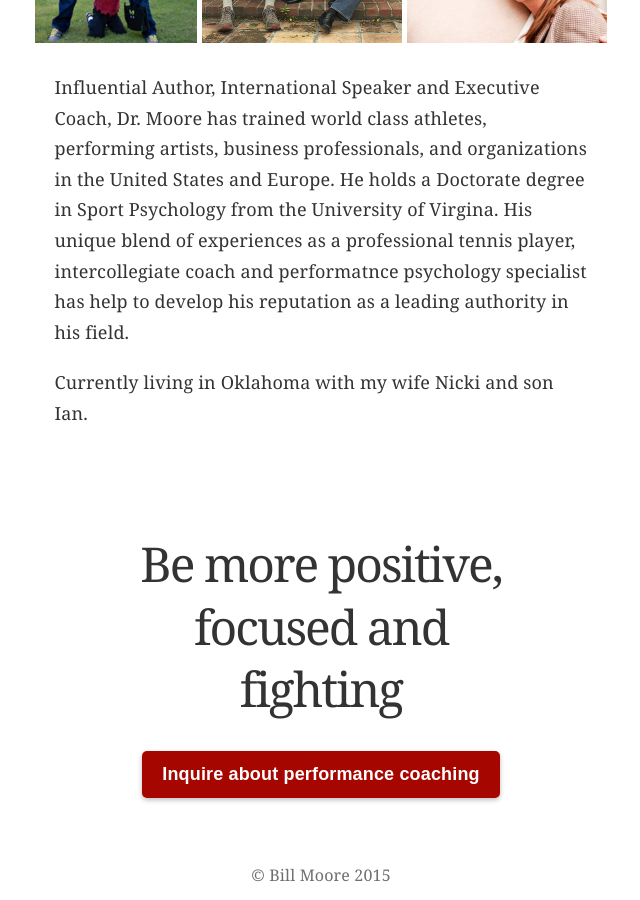
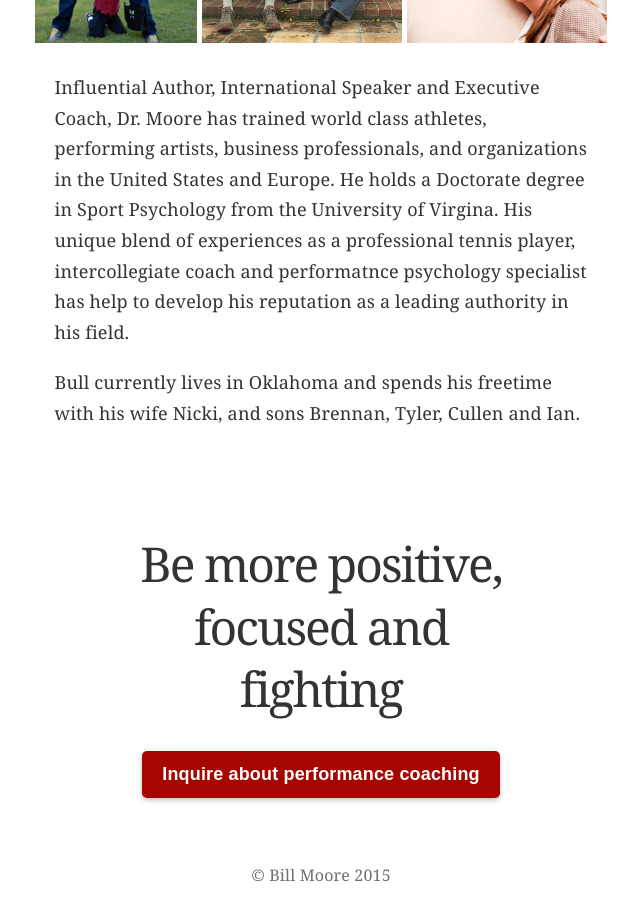
Before and after one commit to zamiang/drbillmoore, a Jekyll site: the page built from index.html, in a window 1280 px wide and 900 px high, scrolled down 11312 px. Shown: the whole window, without its empty margins (319-959 px from the left). Built offline with Jekyll 4.4.1, drawn with Linux system fonts in a browser that asks for light colours; nearby versions of some CDN libraries; Markdown is read by kramdown in place of the engine named in the settings.

Commit message:
fix footer

```diff
--- a/_includes/footer.html
+++ b/_includes/footer.html
@@ -10,7 +10,7 @@
         <p>
             Influential Author, International Speaker and Executive Coach, Dr. Moore has trained world class athletes, performing artists, business professionals, and organizations in the United States and Europe. He holds a Doctorate degree in Sport Psychology from the University of Virgina. His unique blend of experiences as a professional tennis player, intercollegiate coach and performatnce psychology specialist has help to develop his reputation as a leading authority in his field.
         </p>
-        <p>Currently living in Oklahoma with my wife Nicki and son Ian.</p>
+        <p>Bull currently lives in Oklahoma and spends his freetime with his wife Nicki, and sons Brennan, Tyler, Cullen and Ian.</p>
         <div class="border"></div>
         <h1 class="small-width">Be more positive, focused and fighting</h1>
         <a class="button" href="mailto:bemore@drbillmoore.com?subject=Inquiry about performance coaching">Inquire about performance coaching</a>
```
